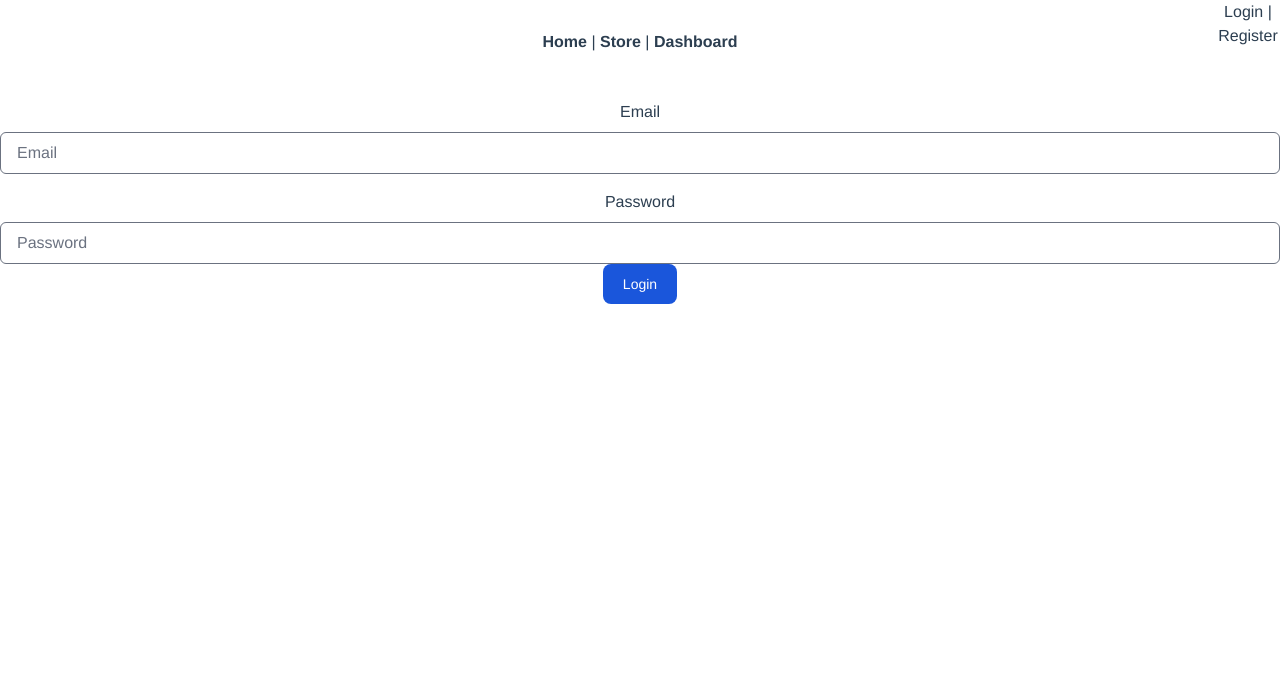
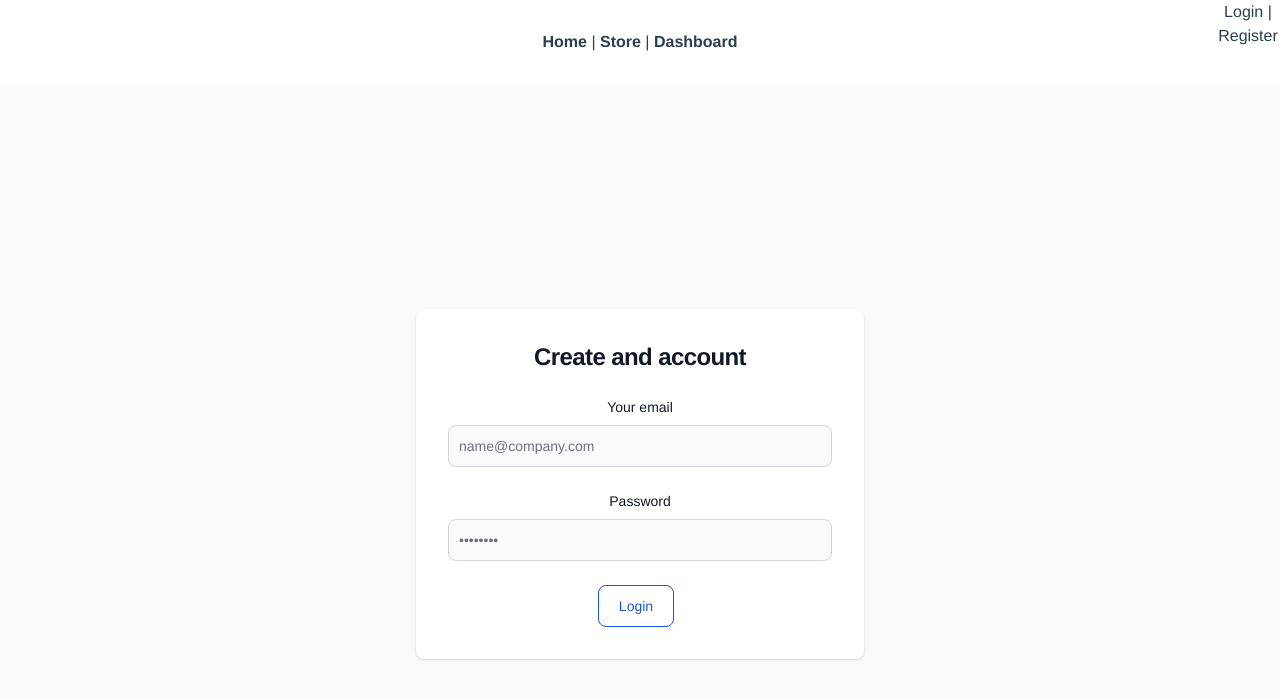
Before and after one commit to AyakorK/Project_Vue.js, a Vue app in the folder admin_dashboard/: page /login in a window 1280 px wide. Shown: the top 698 px of the page. Built offline with nearby package versions, Linux system fonts and the light colour scheme; what tw-elements would draw is missing.

Commit message:
Changing login css

```diff
--- a/admin_dashboard/src/components/Account/LoginComponent/LoginComponent.html
+++ b/admin_dashboard/src/components/Account/LoginComponent/LoginComponent.html
@@ -1,9 +1,24 @@
-<div class="mt-4">
-    <label class="block" for="email">Email</label>
-    <input v-model="email" type="email" placeholder="Email" required class="w-full px-4 py-2 mt-2 border rounded-md focus:outline-none focus:ring-1 focus:ring-blue-600">
-</div>
-<div class="mt-4">
-    <label class="block">Password</label>
-    <input v-model="password" type="password" placeholder="Password" required class="w-full px-4 py-2 mt-2 border rounded-md focus:outline-none focus:ring-1 focus:ring-blue-600">
-</div>
-<button @click="login" class="text-white bg-blue-700 hover:bg-blue-800 focus:ring-4 focus:outline-none focus:ring-blue-300 font-medium rounded-lg text-sm px-5 py-2.5 text-center">Login</button>
+<section class="bg-gray-50 dark:bg-gray-900">
+    <div class="flex flex-col items-center justify-center px-6 py-8 mx-auto md:h-screen lg:py-0">
+        <div class="w-full bg-white rounded-lg shadow dark:border md:mt-0 sm:max-w-md xl:p-0 dark:bg-gray-800 dark:border-gray-700">
+            <div class="p-6 space-y-4 md:space-y-6 sm:p-8">
+                <h1 class="text-xl font-bold leading-tight tracking-tight text-gray-900 md:text-2xl dark:text-white">
+                    Create and account
+                </h1>
+                <form class="space-y-4 md:space-y-6" action="#">
+                    <div>
+                        <label for="email" class="block mb-2 text-sm font-medium text-gray-900 dark:text-white">Your email</label>
+                        <input v-model="email" type="email" class="bg-gray-50 border border-gray-300 text-gray-900 sm:text-sm rounded-lg focus:ring-primary-600 focus:border-primary-600 block w-full p-2.5 dark:bg-gray-700 dark:border-gray-600 dark:placeholder-gray-400 dark:text-white dark:focus:ring-blue-500 dark:focus:border-blue-500"
+                            placeholder="name@company.com" required="">
+                    </div>
+                    <div>
+                        <label for="password" class="block mb-2 text-sm font-medium text-gray-900 dark:text-white">Password</label>
+                        <input v-model="password" type="password" placeholder="••••••••" class="bg-gray-50 border border-gray-300 text-gray-900 sm:text-sm rounded-lg focus:ring-primary-600 focus:border-primary-600 block w-full p-2.5 dark:bg-gray-700 dark:border-gray-600 dark:placeholder-gray-400 dark:text-white dark:focus:ring-blue-500 dark:focus:border-blue-500"
+                            required="">
+                    </div>
+                    <button type="submit" @click="login" class="text-blue-700 hover:text-white border border-blue-700 hover:bg-blue-800 focus:ring-4 focus:outline-none focus:ring-blue-300 font-medium rounded-lg text-sm px-5 py-2.5 text-center mr-2 mb-2 dark:border-blue-500 dark:text-blue-500 dark:hover:text-white dark:hover:bg-blue-600 dark:focus:ring-blue-800">Login</button>
+                </form>
+            </div>
+        </div>
+    </div>
+</section>
```
